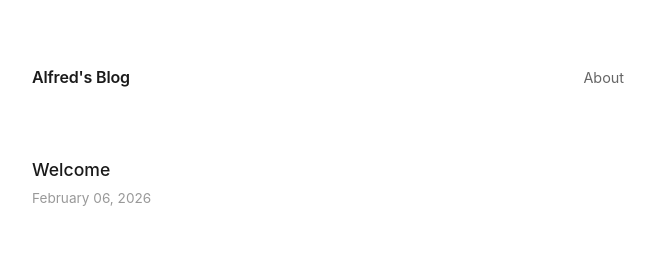
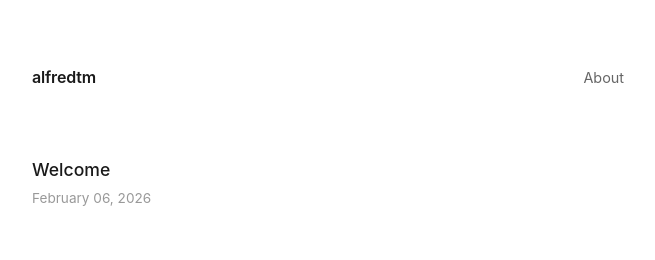
Before and after one commit to alfredtm/alfredtm.github.io, a Jekyll site: the page built from index.md, in a window 1280 px wide. Shown: the top 260 px of the page, without its empty margins (312-967 px from the left). Built offline with Jekyll 4.4.1, drawn with Linux system fonts in a browser that asks for light colours.

Commit message:
Rename site title to alfredtm

```diff
--- a/_config.yml
+++ b/_config.yml
@@ -1,4 +1,4 @@
-title: Alfred's Blog
+title: alfredtm
 description: Personal blog by Alfred
 url: "https://alfredtm.github.io"
 baseurl: ""
```
